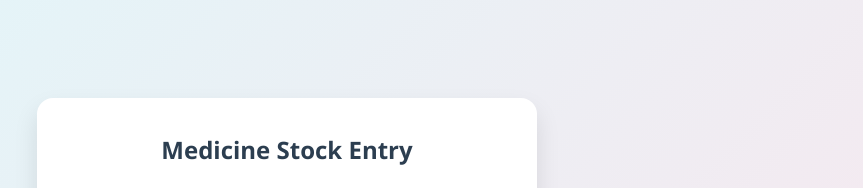
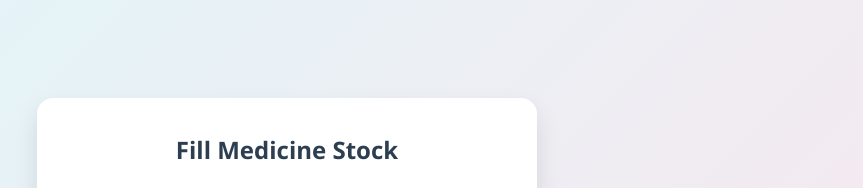
Before and after one commit to Gourmani/MEDSTOCK, a plain HTML site: page index.html in a window 1280 px wide. Shown: the top 188 px of the page, without its empty margins (353-1216 px from the left). Drawn offline with Linux system fonts and the light colour scheme.

Commit message:
Updated index.html content

```diff
--- a/index.html
+++ b/index.html
@@ -7,7 +7,7 @@
 </head>
 <body>
   <div class="container">
-    <h2>Medicine Stock Entry</h2>
+    <h2>Fill Medicine Stock</h2>
 
     <form id="stockForm">
       <label for="name">Med. Name</label>
```
